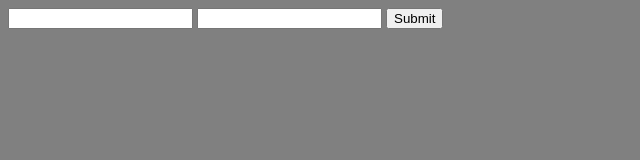
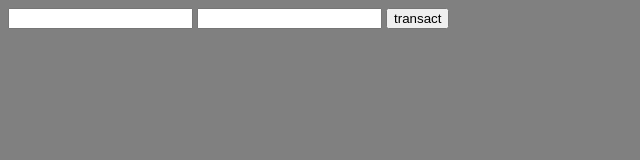
Before and after one commit to joe052/client2-blockchain, a website: page restructure/index.html in a window 1280 px wide. Shown: the full height of the page, 0-640 px from the left. Drawn offline with Linux system fonts and the light colour scheme.

Commit message:
modified

```diff
--- a/restructure/index.html
+++ b/restructure/index.html
@@ -10,7 +10,7 @@
   <form action="/stuff" method="post">
     <input type = "text" name="size">
     <input type = "text" name="key">
-    <input type = "submit">
+    <input type = "submit" value = "transact">
   </form>
 
 </body>
```
